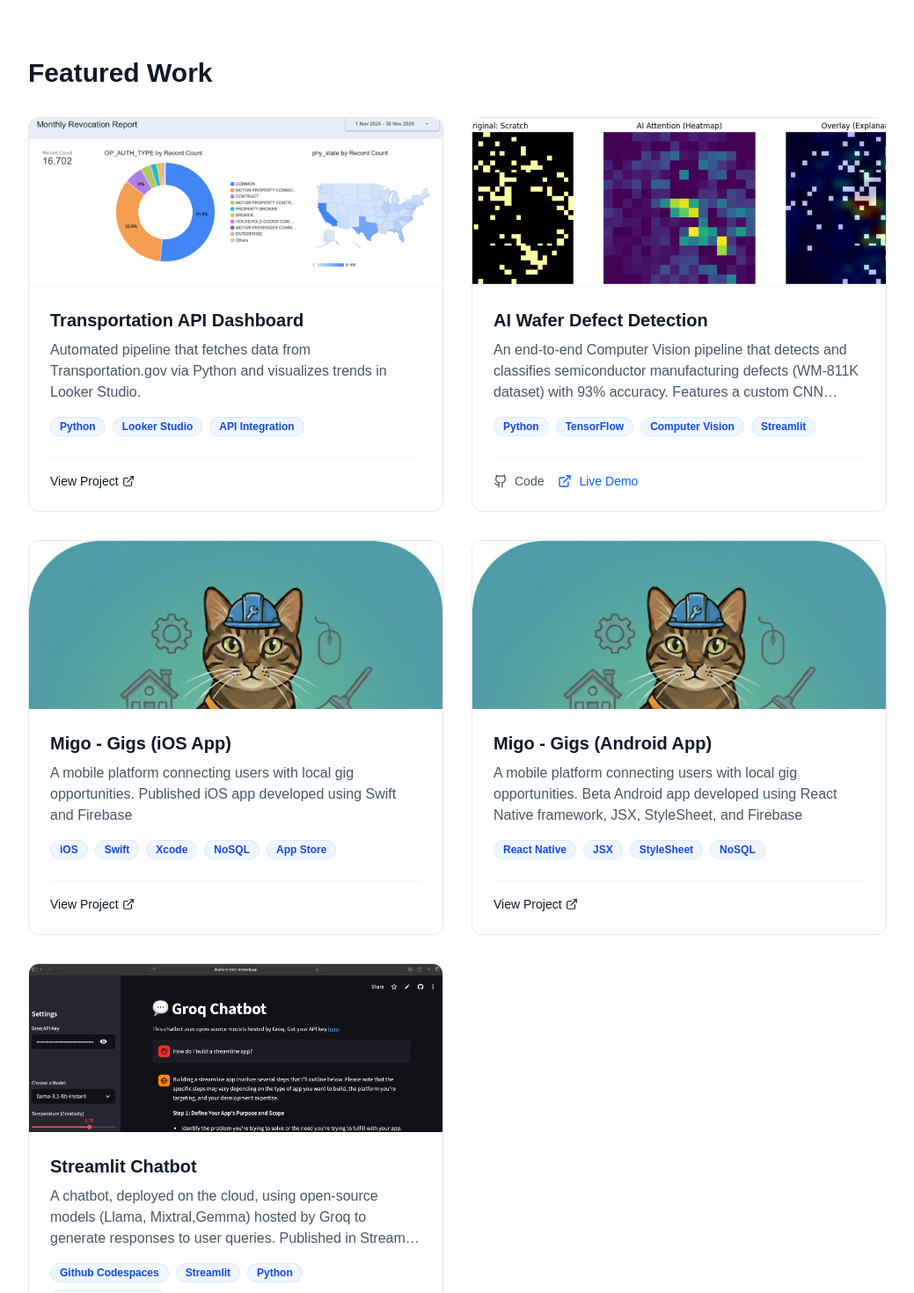
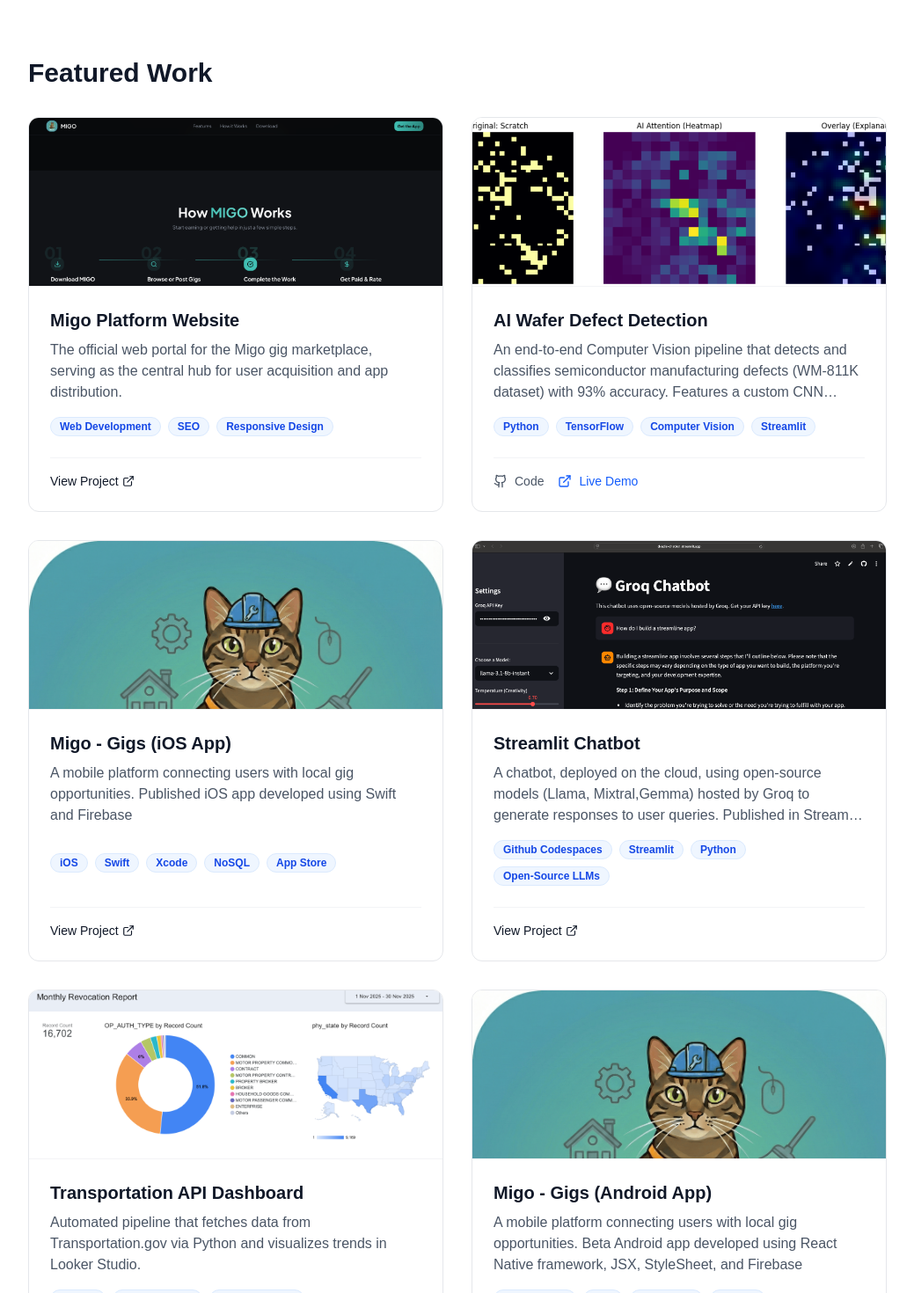
Before and after one commit to dvadi/my-portfolio, a Next.js app: page / in a window 1280 px wide. Shown: the part 1340-2810 px from the top of the page at 88% size, without its empty margins (120-1159 px from the left). Built offline with nearby package versions, Linux system fonts and the light colour scheme.

Commit message:
Adding Migo website project

```diff
--- a/app/data/projects.js
+++ b/app/data/projects.js
@@ -1,11 +1,11 @@
 // app/data/projects.js
 export const projects = [
   {
-    title: "Transportation API Dashboard",
-    description: "Automated pipeline that fetches data from Transportation.gov via Python and visualizes trends in Looker Studio.",
-    tech: ["Python", "Looker Studio", "API Integration"],
-    link: "https://lookerstudio.google.com/embed/reporting/9cf75f12-0d44-41f7-bd4d-dccdc1154ded/page/45nhF",
-    image: "/transportation.png"
+    title: "Migo Platform Website",
+    description: "The official web portal for the Migo gig marketplace, serving as the central hub for user acquisition and app distribution.",
+    tech: ["Web Development", "SEO", "Responsive Design"],
+    link: "https://migogigs.com",
+    image: "/migo-web.png"
   },
   {
     title: "AI Wafer Defect Detection",
@@ -25,18 +25,25 @@
     image: "/migo.png"
   },
   {
+    title: "Streamlit Chatbot",
+    description: "A chatbot, deployed on the cloud, using open-source models (Llama, Mixtral,Gemma) hosted by Groq to generate responses to user queries. Published in Streamlit using Github Codespaces, Python, and OpenAI API",
+    tech: ["Github Codespaces", "Streamlit", "Python", "Open-Source LLMs"],
+    link: "https://dvadis-chatbot.streamlit.app/",
+    image: "/GroqChatbot.png"
+  },
+  {
+    title: "Transportation API Dashboard",
+    description: "Automated pipeline that fetches data from Transportation.gov via Python and visualizes trends in Looker Studio.",
+    tech: ["Python", "Looker Studio", "API Integration"],
+    link: "https://lookerstudio.google.com/embed/reporting/9cf75f12-0d44-41f7-bd4d-dccdc1154ded/page/45nhF",
+    image: "/transportation.png"
+  },
+  {
     title: "Migo - Gigs (Android App)",
     description: "A mobile platform connecting users with local gig opportunities. Beta Android app developed using React Native framework, JSX, StyleSheet, and Firebase",
     tech: ["React Native", "JSX", "StyleSheet", "NoSQL"],
     link: "https://play.google.com/store/apps/details?id=com.dvadieras.migo",
     image: "/migo.png"
   },
-  {
-    title: "Streamlit Chatbot",
-    description: "A chatbot, deployed on the cloud, using open-source models (Llama, Mixtral,Gemma) hosted by Groq to generate responses to user queries. Published in Streamlit using Github Codespaces, Python, and OpenAI API",
-    tech: ["Github Codespaces", "Streamlit", "Python", "Open-Source LLMs"],
-    link: "https://dvadis-chatbot.streamlit.app/",
-    image: "/GroqChatbot.png"
-  },
 
 ];
```
Also changed, not shown: public/migo-web.png (added).
